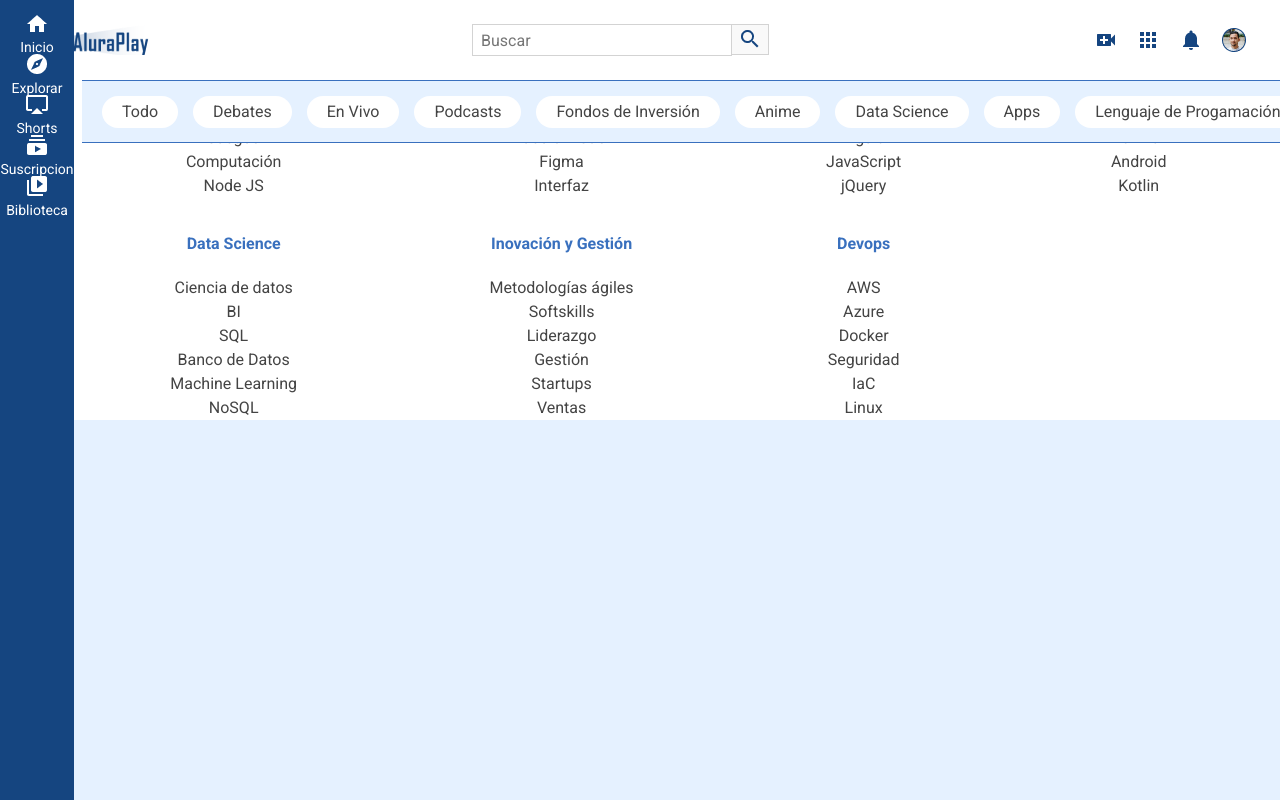
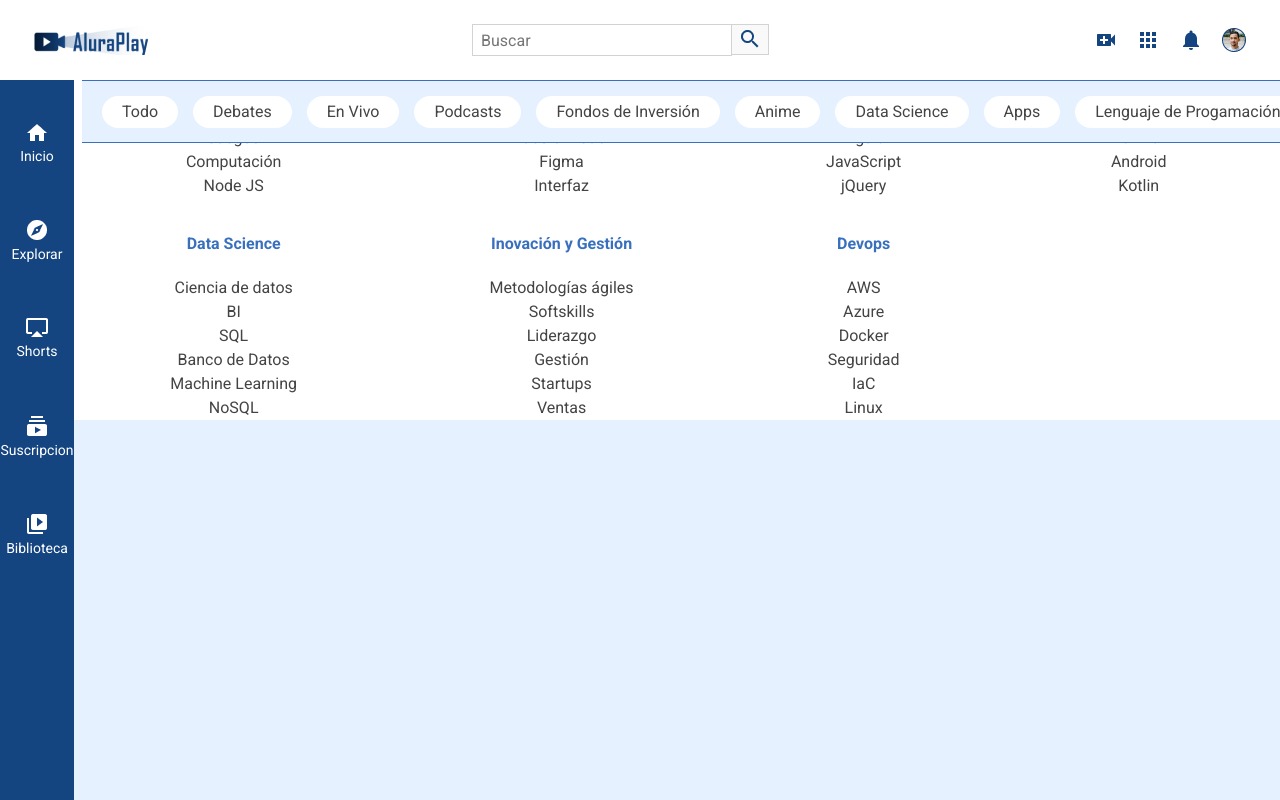
Before and after one commit to AleksBoom/CSS_Flexbox, a plain HTML site: page index.html in a window 1280 px wide. Drawn offline with Linux system fonts and the light colour scheme.

Commit message:
updateflexbox

```diff
--- a/css/flexbox.css
+++ b/css/flexbox.css
@@ -55,12 +55,16 @@
        justify-content: space-between;
     }
     .menu__container{
-        position: fixed;
-        left: 0%;
+        left: 0;
         width: 74px;
-        height: 100%;
+        top: 80px;
+        height: auto;
+
     }
+
     .menu__lista{
-        display: block;
+        display: flex;
+        flex-direction: column;
+        height: 70%;
     }
 }
```
